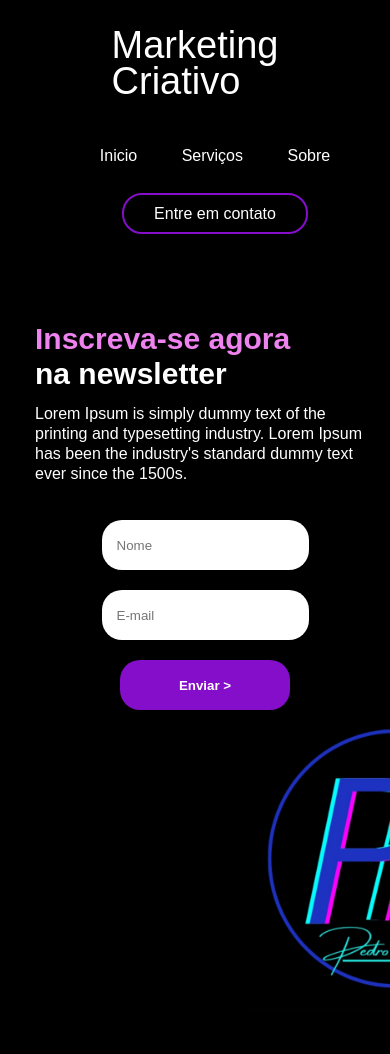
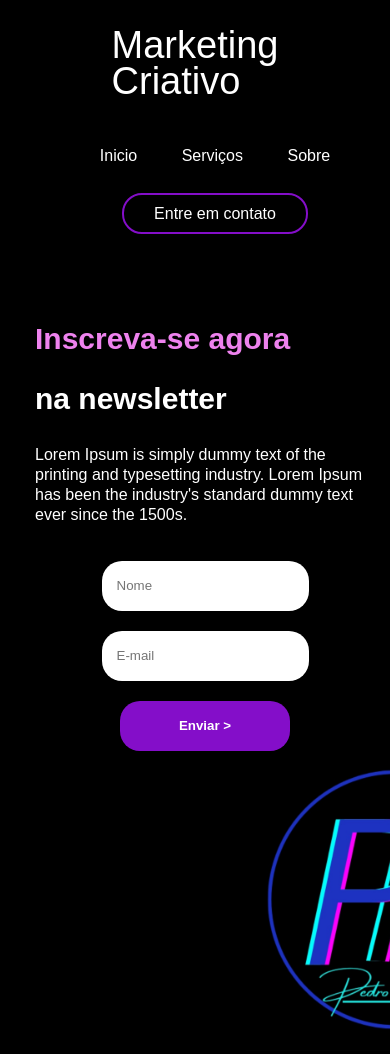
Before and after one commit to pedroricardo14/landing-page, a plain HTML site: page index.html in a window 390 px wide. Shown: the top 1054 px of the page. Before the commit the page ends 1025 px from the top, so only its background shows below. Drawn offline with Linux system fonts and the light colour scheme.

Commit message:
Ajustando divs
Ajuste do aside na versão mobile.

```diff
--- a/style/media.css
+++ b/style/media.css
@@ -9,6 +9,10 @@
     main{
         flex-direction: column;
         margin-left: 20px;
+    }
+    aside{
+        display: flex;
+        flex-direction: column;
     }
     h1{
         font-size: 38px;
```
